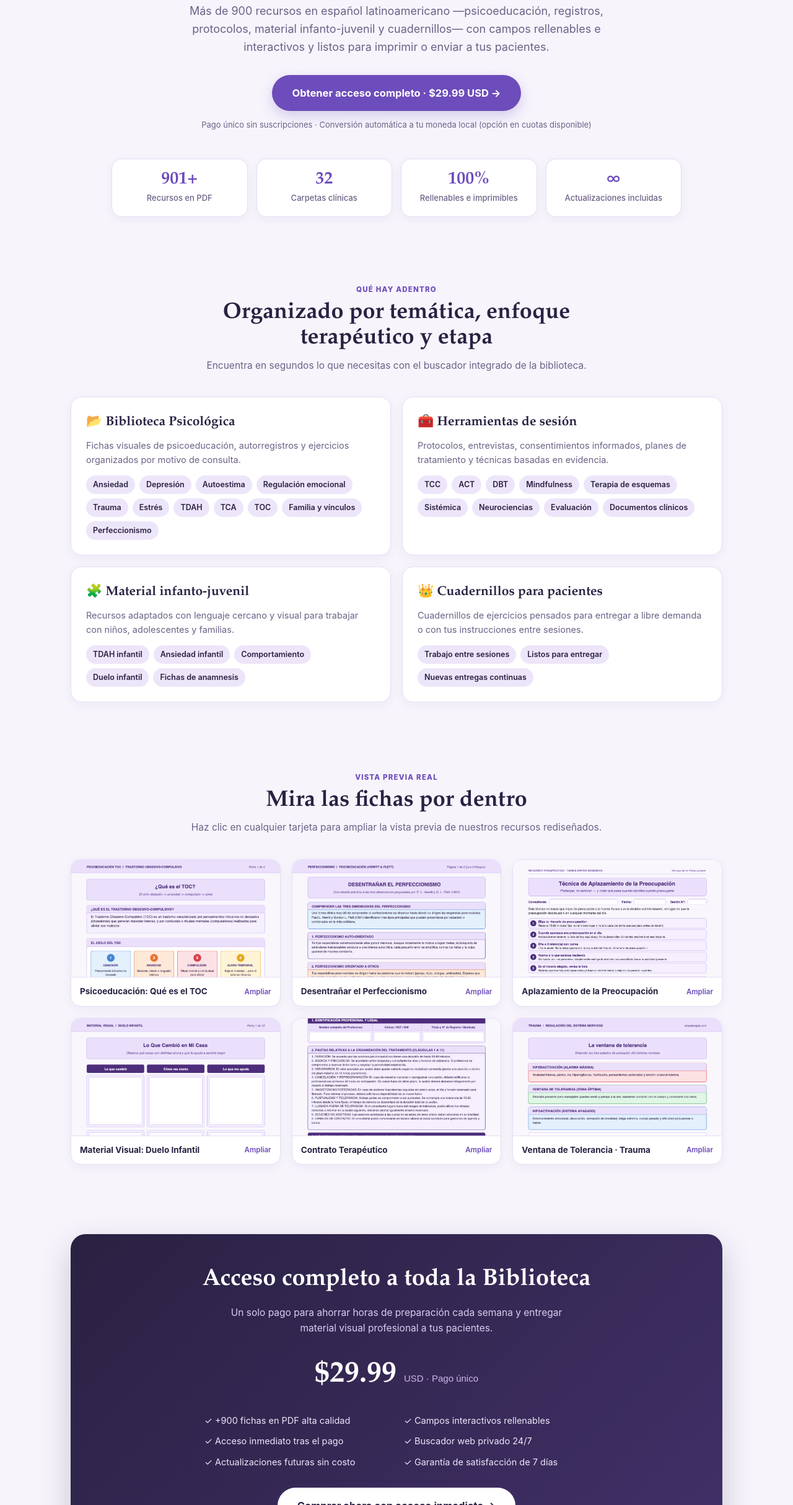
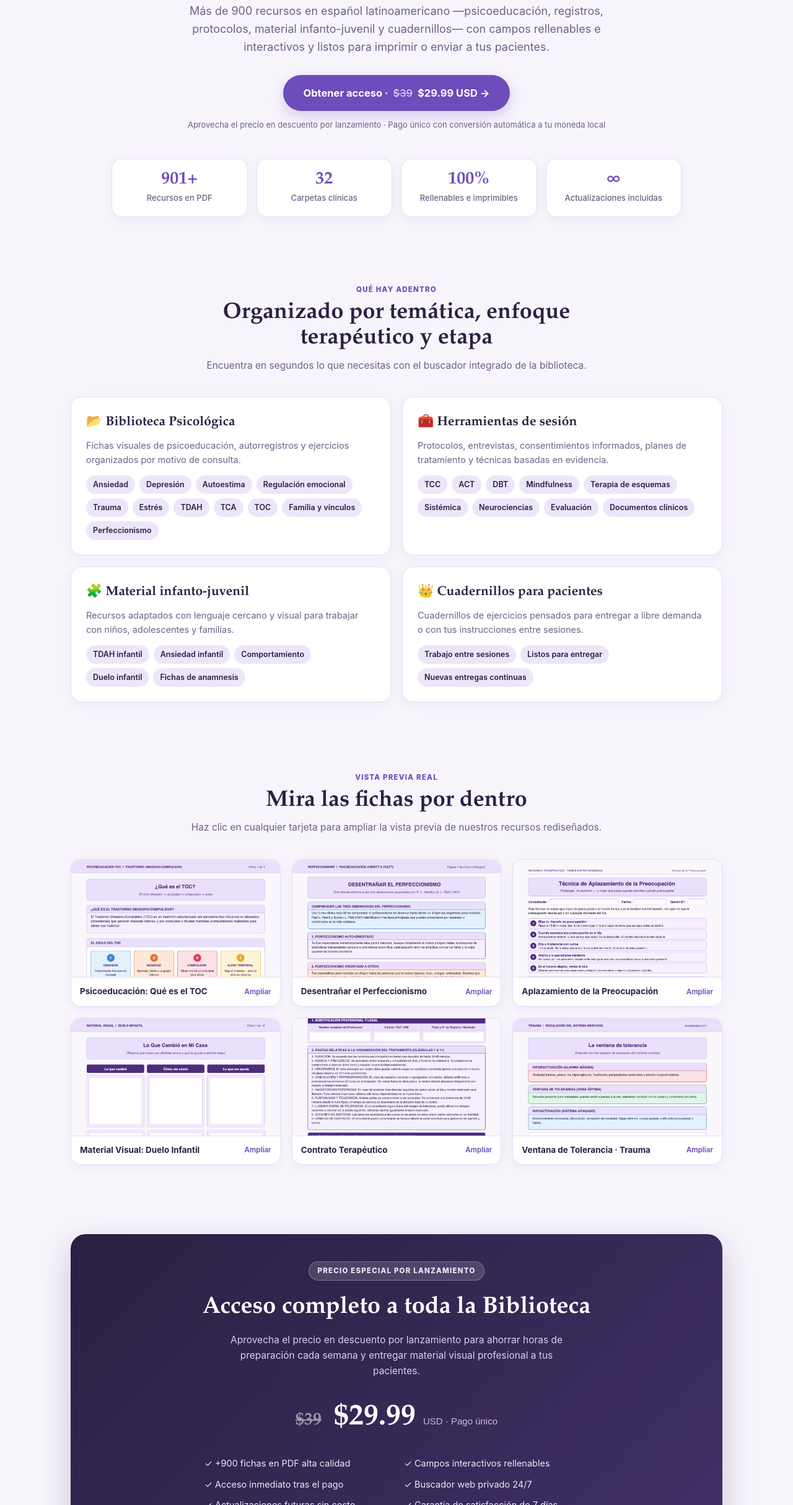
Before and after one commit to vineaterapia/web, a plain HTML site: page recursos/index.html in a window 1280 px wide. Shown: the part 372-2800 px from the top of the page at 62% size. Drawn offline with Linux system fonts and the light colour scheme.

Commit message:
Agregar precio tachado 39 USD y descuento por lanzamiento

```diff
--- a/recursos/index.html
+++ b/recursos/index.html
@@ -90,12 +90,12 @@
 
 <main class="wrap">
   <section class="hero">
-    <div class="pill">Acceso inmediato · +900 fichas clínicas en PDF</div>
+    <div class="pill">Descuento por lanzamiento · +900 fichas clínicas en PDF</div>
     <h1>Deja de diseñar fichas desde cero. <em>Todo tu repertorio clínico</em> listo para usar.</h1>
     <p class="lead">Más de 900 recursos en español latinoamericano —psicoeducación, registros, protocolos, material infanto-juvenil y cuadernillos— con campos rellenables e interactivos y listos para imprimir o enviar a tus pacientes.</p>
     <div class="hero-cta">
-      <a class="btn btn-lg" href="https://pay.hotmart.com/R108605945W" target="_blank" rel="noopener">Obtener acceso completo · $29.99 USD →</a>
-      <span class="micro">Pago único sin suscripciones · Conversión automática a tu moneda local (opción en cuotas disponible)</span>
+      <a class="btn btn-lg" href="https://pay.hotmart.com/R108605945W" target="_blank" rel="noopener">Obtener acceso · <span style="text-decoration:line-through;opacity:.72;font-weight:500">$39</span> $29.99 USD →</a>
+      <span class="micro">Aprovecha el precio en descuento por lanzamiento · Pago único con conversión automática a tu moneda local</span>
     </div>
     <div class="stats">
       <div class="stat"><strong>901+</strong><span>Recursos en PDF</span></div>
@@ -152,9 +152,10 @@
 
   <section>
     <div class="offer">
+      <div style="display:inline-block;background:rgba(255,255,255,.14);border:1px solid rgba(255,255,255,.25);color:#EDE6FA;font-size:11.5px;font-weight:800;letter-spacing:1.2px;padding:5px 14px;border-radius:99px;margin-bottom:14px;text-transform:uppercase">Precio especial por lanzamiento</div>
       <h2>Acceso completo a toda la Biblioteca</h2>
-      <p class="sub">Un solo pago para ahorrar horas de preparación cada semana y entregar material visual profesional a tus pacientes.</p>
-      <div class="price">$29.99 <small>USD · Pago único</small></div>
+      <p class="sub">Aprovecha el precio en descuento por lanzamiento para ahorrar horas de preparación cada semana y entregar material visual profesional a tus pacientes.</p>
+      <div class="price"><span style="text-decoration:line-through;opacity:.52;font-size:28px;margin-right:8px">$39</span> $29.99 <small>USD · Pago único</small></div>
       <div class="perks">
         <div>✓ +900 fichas en PDF alta calidad</div>
         <div>✓ Campos interactivos rellenables</div>
```
